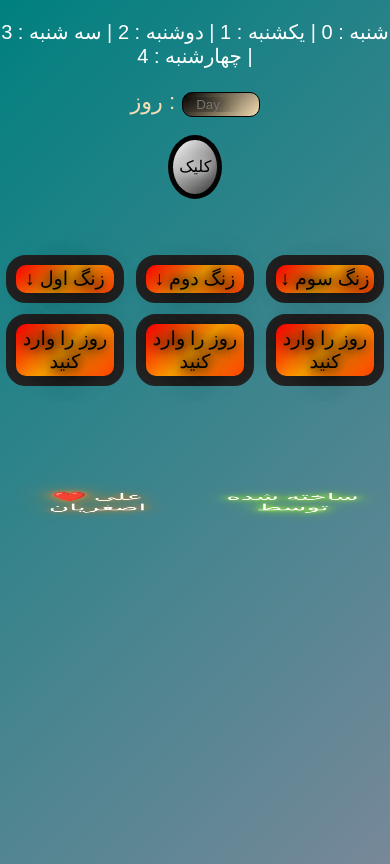
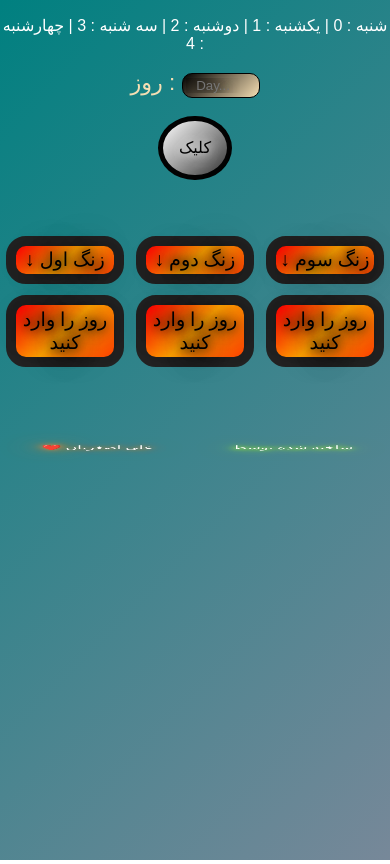
Before and after one commit to dcxbfv/Weekly-Schedule, a plain HTML site: page index.html in a window 390 px wide. Drawn offline with Linux system fonts and the light colour scheme.

Commit message:
Update style.css

```diff
--- a/style.css
+++ b/style.css
@@ -128,3 +128,14 @@ body {
         font-size: 1.2em;
     }
 }
+@media screen and (max-width:400px){
+    #dayb{
+        width:18.75%
+    }
+    #tav , #name {
+        font-size: 1em;
+    }
+    #dayp{
+        font-size: 1em;
+    }
+}
```
